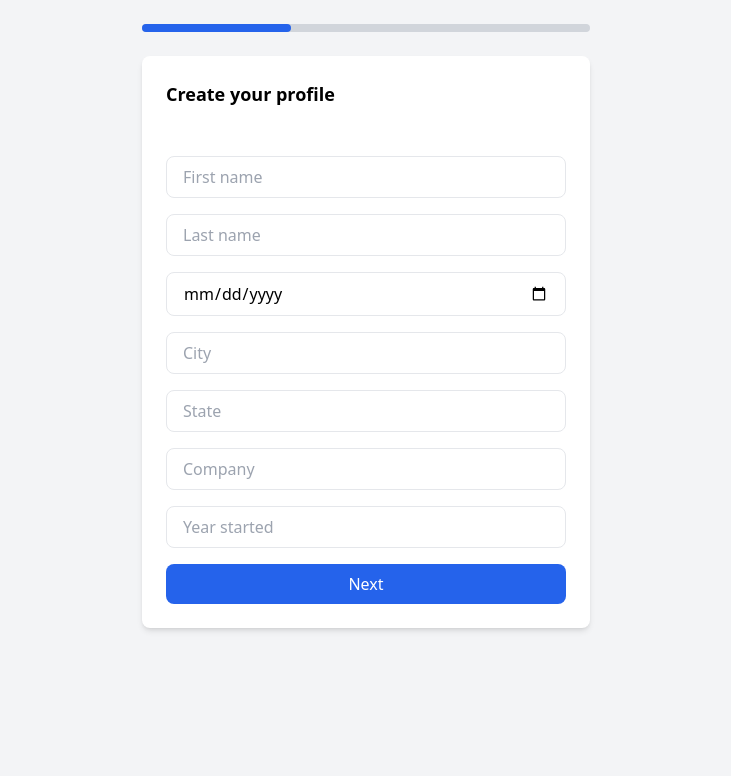
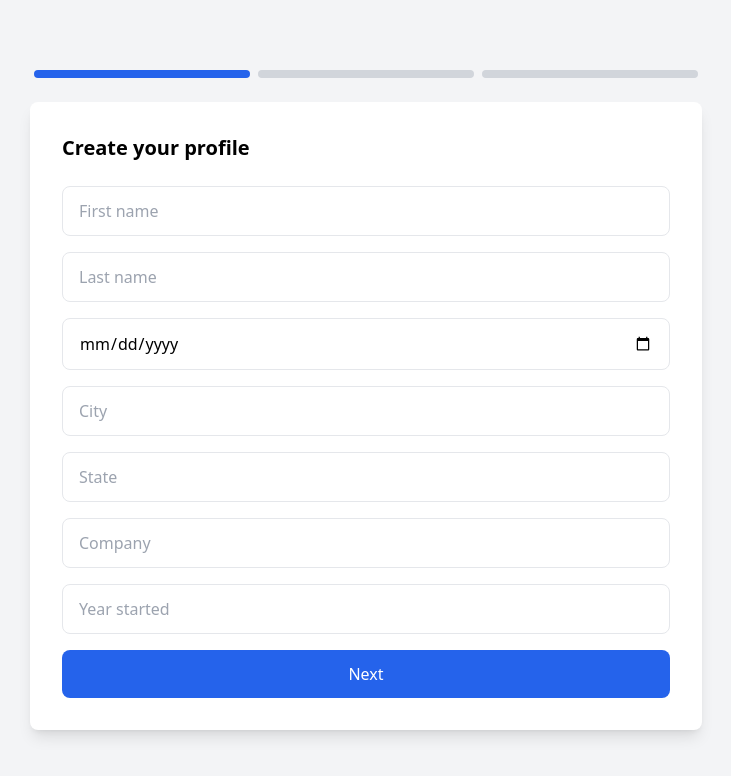
Before and after one commit to Torabarnob203311003/My-Plan, a React (Vite) app: page /home in a window 1280 px wide. Shown: the top 776 px of the page, without its empty margins (274-1005 px from the left). Built offline with nearby package versions, Linux system fonts and the light colour scheme.

Commit message:
progess bar added

```diff
--- a/src/Home.jsx
+++ b/src/Home.jsx
@@ -32,26 +32,25 @@ const Home = () => {
     setStep(prev => Math.max(prev - 1, 1));
   };
 
-  // Calculate progress percentage (3 steps total)
-  const progress = (step / 3) * 100;
-
   return (
-    <div className='min-h-screen flex flex-col items-center justify-start p-6 bg-gray-100'>
+    <div className='min-h-screen flex flex-col items-center justify-center p-6 bg-gray-100'>
       {/* Progress Bar */}
-      <div className='w-full max-w-md mb-6'>
-        <div className='w-full bg-gray-300 rounded-full h-2'>
+      <div className='w-full max-w-2xl mb-6 flex justify-between'>
+        {[1, 2, 3].map((item, index) => (
           <div
-            className='bg-blue-600 h-2 rounded-full transition-all duration-300'
-            style={{ width: `${progress}%` }}
+            key={index}
+            className={`flex-1 h-2 mx-1 rounded-full ${
+              step >= item ? 'bg-blue-600' : 'bg-gray-300'
+            }`}
           ></div>
-        </div>
+        ))}
       </div>
 
       {/* Form */}
-      <div className='w-full space-y-12 max-w-md bg-white p-6 rounded-lg shadow-md'>
+      <div className='w-full max-w-2xl bg-white p-8 rounded-lg shadow-lg flex flex-col justify-between h-full'>
         {step === 1 && (
           <>
-            <h2 className='text-lg font-semibold mb-4'>Create your profile</h2>
+            <h2 className='text-xl font-semibold mb-6'>Create your profile</h2>
             <div className='space-y-4'>
               <input
                 type='text'
@@ -59,7 +58,7 @@ const Home = () => {
                 placeholder='First name'
                 value={formData.firstName}
                 onChange={handleChange}
-                className='w-full px-4 py-2 border rounded-lg'
+                className='w-full px-4 py-3 border rounded-lg'
               />
               <input
                 type='text'
@@ -67,7 +66,7 @@ const Home = () => {
                 placeholder='Last name'
                 value={formData.lastName}
                 onChange={handleChange}
-                className='w-full px-4 py-2 border rounded-lg'
+                className='w-full px-4 py-3 border rounded-lg'
               />
               <input
                 type='date'
@@ -75,7 +74,7 @@ const Home = () => {
                 placeholder='DOB'
                 value={formData.dob}
                 onChange={handleChange}
-                className='w-full px-4 py-2 border rounded-lg'
+                className='w-full px-4 py-3 border rounded-lg'
               />
               <input
                 type='text'
@@ -83,7 +82,7 @@ const Home = () => {
                 placeholder='City'
                 value={formData.city}
                 onChange={handleChange}
-                className='w-full px-4 py-2 border rounded-lg'
+                className='w-full px-4 py-3 border rounded-lg'
               />
               <input
                 type='text'
@@ -91,7 +90,7 @@ const Home = () => {
                 placeholder='State'
                 value={formData.state}
                 onChange={handleChange}
-                className='w-full px-4 py-2 border rounded-lg'
+                className='w-full px-4 py-3 border rounded-lg'
               />
               <input
                 type='text'
@@ -99,7 +98,7 @@ const Home = () => {
                 placeholder='Company'
                 value={formData.company}
                 onChange={handleChange}
-                className='w-full px-4 py-2 border rounded-lg'
+                className='w-full px-4 py-3 border rounded-lg'
               />
               <input
                 type='text'
@@ -107,11 +106,11 @@ const Home = () => {
                 placeholder='Year started'
                 value={formData.yearStarted}
                 onChange={handleChange}
-                className='w-full px-4 py-2 border rounded-lg'
+                className='w-full px-4 py-3 border rounded-lg'
               />
               <button
                 onClick={nextStep}
-                className='mt-4 w-full bg-blue-600 text-white py-2 rounded-lg hover:opacity-90 transition'
+                className='mt-6 w-full bg-blue-600 text-white py-3 rounded-lg hover:opacity-90 transition'
               >
                 Next
               </button>
@@ -121,7 +120,7 @@ const Home = () => {
 
         {step === 2 && (
           <>
-            <h2 className='text-lg font-semibold mb-4'>Medical Information</h2>
+            <h2 className='text-xl font-semibold mb-6'>Medical Information</h2>
             <div className='space-y-4'>
               <div>
                 <label
@@ -137,7 +136,7 @@ const Home = () => {
                   placeholder='ex: Aetna'
                   value={formData.healthInsurance}
                   onChange={handleChange}
-                  className='mt-1 w-full px-4 py-2 border rounded-lg'
+                  className='mt-1 w-full px-4 py-3 border rounded-lg'
                 />
               </div>
 
@@ -155,7 +154,7 @@ const Home = () => {
                   placeholder='ex: Medicaid'
                   value={formData.supplementalInsurance}
                   onChange={handleChange}
-                  className='mt-1 w-full px-4 py-2 border rounded-lg'
+                  className='mt-1 w-full px-4 py-3 border rounded-lg'
                 />
               </div>
 
@@ -173,7 +172,7 @@ const Home = () => {
                   placeholder='Any...'
                   value={formData.medications}
                   onChange={handleChange}
-                  className='mt-1 w-full px-4 py-2 border rounded-lg'
+                  className='mt-1 w-full px-4 py-3 border rounded-lg'
                 />
               </div>
 
@@ -191,19 +190,19 @@ const Home = () => {
                   placeholder='Any...'
                   value={formData.ailments}
                   onChange={handleChange}
-                  className='mt-1 w-full px-4 py-2 border rounded-lg'
+                  className='mt-1 w-full px-4 py-3 border rounded-lg'
                 />
               </div>
-              <div className='flex justify-between mt-4'>
+              <div className='flex justify-between mt-6'>
                 <button
                   onClick={prevStep}
-                  className='w-1/2 mr-2 bg-gray-400 text-white py-2 rounded-lg hover:opacity-90 transition'
+                  className='w-1/2 mr-2 bg-gray-400 text-white py-3 rounded-lg hover:opacity-90 transition'
                 >
                   Back
                 </button>
                 <button
                   onClick={nextStep}
-                  className='w-1/2 ml-2 bg-blue-600 text-white py-2 rounded-lg hover:opacity-90 transition'
+                  className='w-1/2 ml-2 bg-blue-600 text-white py-3 rounded-lg hover:opacity-90 transition'
                 >
                   Next
                 </button>
@@ -214,7 +213,7 @@ const Home = () => {
 
         {step === 3 && (
           <>
-            <h2 className='text-lg font-semibold mb-4'>
+            <h2 className='text-xl font-semibold mb-6'>
               Financial Information
             </h2>
             <div className='space-y-4'>
@@ -232,7 +231,7 @@ const Home = () => {
                   placeholder='ex: Capital One'
                   value={formData.bankAccount}
                   onChange={handleChange}
-                  className='mt-1 w-full px-4 py-2 border rounded-lg'
+                  className='mt-1 w-full px-4 py-3 border rounded-lg'
                 />
               </div>
 
@@ -250,7 +249,7 @@ const Home = () => {
                   placeholder='ex: 401K plan'
                   value={formData.retirementAccount}
                   onChange={handleChange}
-                  className='mt-1 w-full px-4 py-2 border rounded-lg'
+                  className='mt-1 w-full px-4 py-3 border rounded-lg'
                 />
               </div>
 
@@ -268,7 +267,7 @@ const Home = () => {
                   placeholder='ex: Own a business'
                   value={formData.assets}
                   onChange={handleChange}
-                  className='mt-1 w-full px-4 py-2 border rounded-lg'
+                  className='mt-1 w-full px-4 py-3 border rounded-lg'
                 />
               </div>
 
@@ -286,20 +285,20 @@ const Home = () => {
                   placeholder='ex: <$5,000'
                   value={formData.debt}
                   onChange={handleChange}
-                  className='mt-1 w-full px-4 py-2 border rounded-lg'
+                  className='mt-1 w-full px-4 py-3 border rounded-lg'
                 />
               </div>
 
-              <div className='flex justify-between mt-4'>
+              <div className='flex justify-between mt-6'>
                 <button
                   onClick={prevStep}
-                  className='w-1/2 mr-2 bg-gray-400 text-white py-2 rounded-lg hover:opacity-90 transition'
+                  className='w-1/2 mr-2 bg-gray-400 text-white py-3 rounded-lg hover:opacity-90 transition'
                 >
                   Back
                 </button>
                 <button
                   onClick={() => alert(JSON.stringify(formData, null, 2))}
-                  className='w-1/2 ml-2 bg-blue-600 text-white py-2 rounded-lg hover:opacity-90 transition'
+                  className='w-1/2 ml-2 bg-blue-600 text-white py-3 rounded-lg hover:opacity-90 transition'
                 >
                   Submit
                 </button>
```
